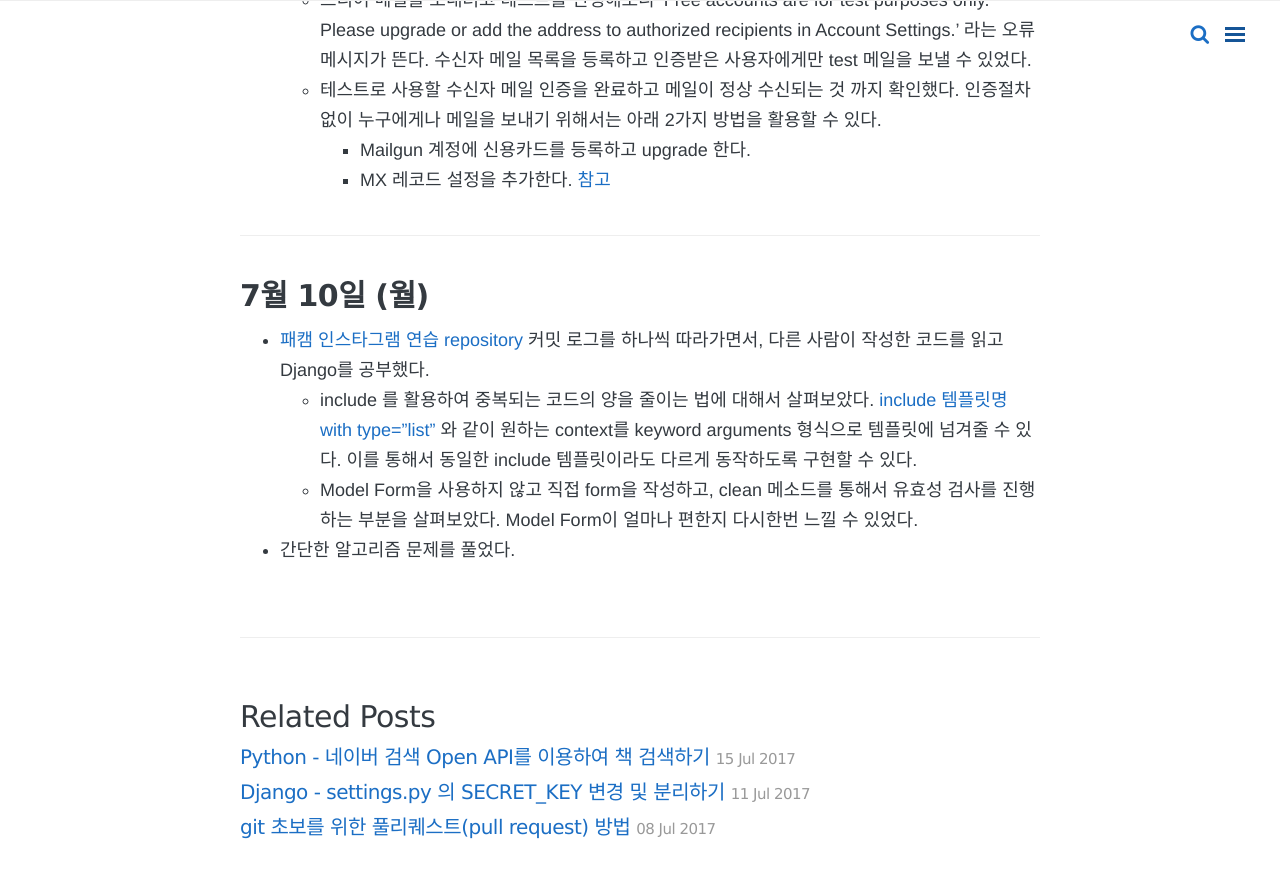
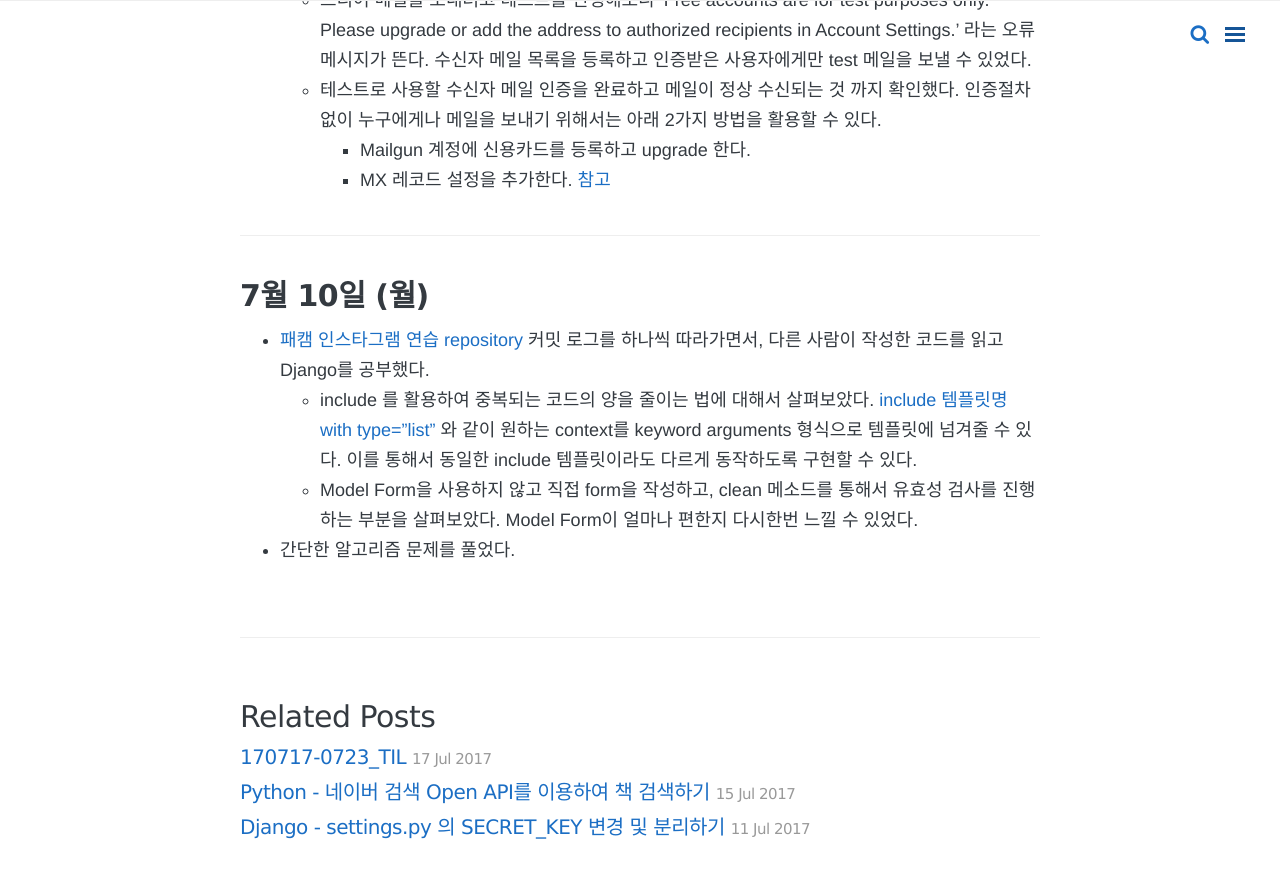
Before and after one commit to wayhome25/wayhome25.github.io, a Jekyll site: the page built from _posts/TIL(Today I Learned)/2017-07-10-07-16-TIL.md, in a window 1280 px wide and 900 px high, scrolled down 2677 px. Shown: the top 878 px of the window. Built offline with Jekyll 4.4.1, drawn with Linux system fonts in a browser that asks for light colours; nearby versions of some CDN libraries; comment, search, counter and statistics services are not loaded; some of the changed lines change nothing that is shown; some of the changed text lies outside the part shown.

Commit message:
add blog post

```diff
--- a/_posts/TIL(Today I Learned)/2017-07-10-07-16-TIL.md
+++ b/_posts/TIL(Today I Learned)/2017-07-10-07-16-TIL.md
@@ -8,14 +8,14 @@
 ---
 
 # 7월 16일 (일)
-- 장고의 디폴트 User model을 확장하는 연습을 했다.
+- 장고의 디폴트 User model을 확장하는 연습을 했다.  [연습내용](https://github.com/wayhome25/our-book/commits/master)
   - 처음 `manage.py migrate` 명령을 실행하기 전에 settings.py의 AUTH_USER_MODEL을 변경해야 한다는 것을 알았다. ( dependency issue가 발생하여 여러번 시행착오를 겪었다.)
   - AbstractBaseUser을 상속 받아서 nickname, team, avatar 필드를 추가한 Custom User 모델을 만들었다.
   - BaseUserManager을 상속 받아서 유저 생성시에 email, nickname을 함께 받도록 했다.
   - 인스타그램st 프로젝트에서는 OneToOne Relation을 활용해서 profile 모델을 따로 만들고 기본 User와 1:1로 연결했었다. 나중에 django-debug-toolbar를 확인해보니 User 모델을 통해서 Profile 모델의 데이터를 가져올 때 중복으로 DB 요청이 발생하는 문제가 있었다. 그때는 select_related를 활용해서 매번 중복을 제거했다. 이번에는 User 모델 자체를 오버라이드 했으니 중복 쿼리가 발생하는 부분은 개선되지 않을까.
 
 ### 내일 할 일
-- [도서대여 프로젝트](https://github.com/wayhome25/our-book) 도서 검색, 등록 기능구현
+- [도서 대여관리 프로젝트](https://github.com/wayhome25/our-book) 도서 검색, 등록 기능구현
 - 알고리즘 문제 풀기
 - [그림으로 개념을 이해하는 알고리즘](http://www.hanbit.co.kr/store/books/look.php?p_code=B5896248244) 조금이라도 읽기
 
--- /dev/null
+++ b/_posts/TIL(Today I Learned)/2017-07-17-07-23-TIL.md
@@ -0,0 +1,22 @@
+---
+layout: post
+title: 170717-0723_TIL
+category: TIL (Today I Learned)
+permalink: /til/:year/:month/:day/:title/
+tags: [TIL, 학습과정]
+comments: true
+---
+
+# 7월 17일 (월)
+- 사내 도서관리 사이트 연습 프로젝트를 진행했다. [연습내용](https://github.com/wayhome25/our-book/commits/master)
+  - api를 활용한 도서 검색기능, 신규도서 DB 등록기능 구현
+- User 모델 확장에 대한 Django 공식문서를 읽었다. [Customizing authentication in Django](https://docs.djangoproject.com/en/1.11/topics/auth/customizing/) 목적에 따라서 User 확장방식을 적절하게 선택할 수 있어야겠다고 생각했다.
+  - Proxy Model : User 모델에 필드, 인증방식 이외의 추가 정보 (ex. ordering) 적용
+  - User Profile 모델 : Default User Model 과 1:1 관계
+  - AbstractBaseUser 상속 모델 : Default User Model 오버라이딩, 인증방식 변경, 필드 추가
+  - AbstractUser 상속 모델 : Default User Model 오버라이딩, 필드 추가 (User Profile 모델과 목적은 유사, 모델 분리의 여부)
+
+### 내일 할 일
+- [도서 대여관리 프로젝트](https://github.com/wayhome25/our-book) 구매신청 기능 구현
+- 알고리즘 문제 1문제라도 풀기
+- [그림으로 개념을 이해하는 알고리즘](http://www.hanbit.co.kr/store/books/look.php?p_code=B5896248244) 한 장이라도 읽기
```
